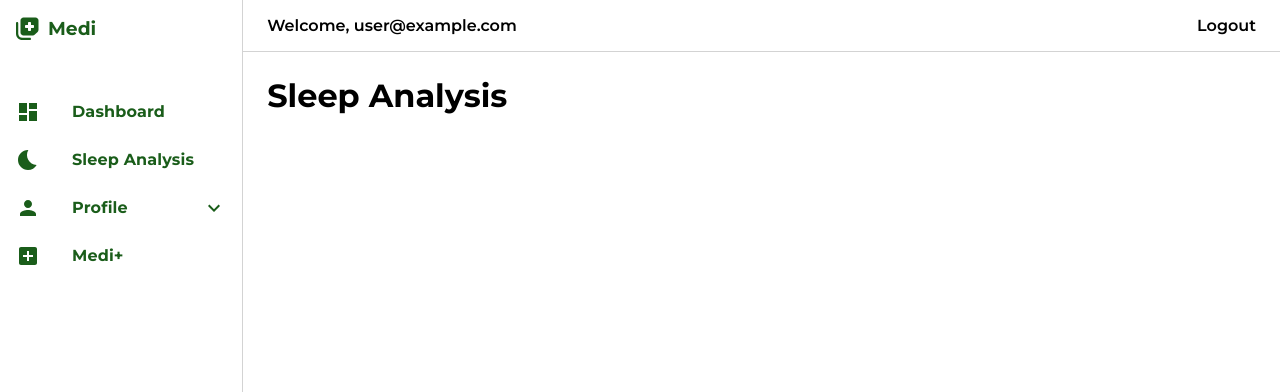
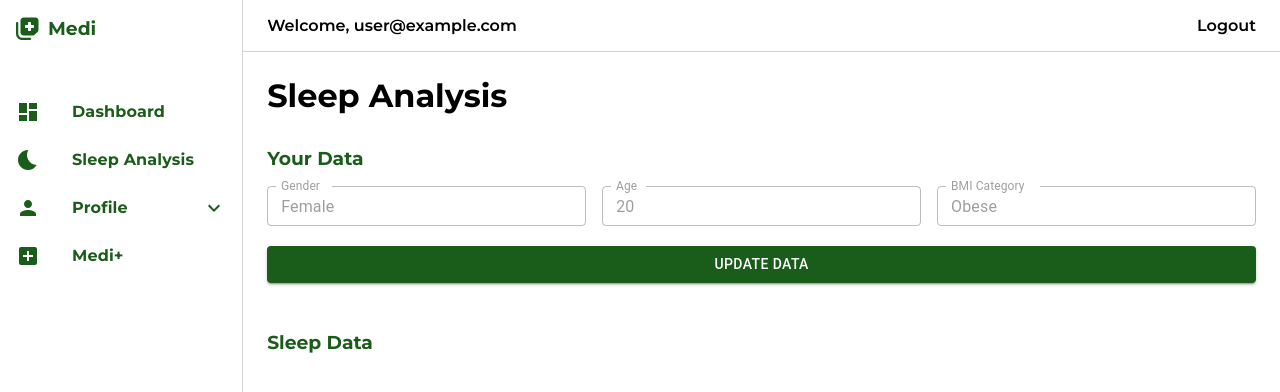
Before and after one commit to KevinChristian30/Medi-front-end, a Next.js app: page /sleep-analysis in a window 1280 px wide. Shown: the top 392 px of the page. Built offline with nearby package versions, Linux system fonts and the light colour scheme; no server answers; sample sign-in values are in the browser's storage.

Commit message:
Started Sleep Analysis Form

```diff
--- /dev/null
+++ b/components/forms/sleepAnalysisForm/sleepAnalysisForm.module.css
@@ -0,0 +1,30 @@
+.sleepAnalysisForm {
+  display: flex;
+  flex-direction: column;
+  gap: 48px;
+}
+
+.dataContainer {
+  display: flex;
+  flex-direction: column;
+  gap: 20px;
+}
+
+.dataContainer .line {
+  display: flex;
+  gap: 16px;
+}
+
+.userData {
+  display: flex;
+  flex-direction: column;
+  gap: 16px;
+}
+
+.navButton {
+  width: 100%;
+}
+
+.title {
+  color: var(--primary);
+}
--- a/components/forms/sleepAnalysisForm/sleepAnalysisForm.tsx
+++ b/components/forms/sleepAnalysisForm/sleepAnalysisForm.tsx
@@ -1,13 +1,16 @@
-import React from 'react'
+import { Button, TextField } from '@mui/material';
+import React, { useState } from 'react'
+import style from './sleepAnalysisForm.module.css'
+import Link from 'next/link';
 
 interface FormValues {
-  gender: String;
+  gender: string;
   age: number;
+  BMICategory: string;
   sleepDuration: number;
   qualityOfSleep: number;
   physicalActivity: number;
   stressLevel: number;
-  BMICategory: String;
   bloodPressure: number;
 }
 
@@ -15,10 +18,66 @@ interface FormErrors {
 }
 
 const SleepAnalysisForm = () => {
+  const [formValues, setFormValues] = useState<FormValues>({
+    gender: 'Female',
+    age: 20,
+    BMICategory: 'Obese',
+    sleepDuration: 0,
+    qualityOfSleep: 0,
+    physicalActivity: 0,
+    stressLevel: 1,
+    bloodPressure: 0
+  });
+
   return (
-    <form>
+    <div className={style.sleepAnalysisForm}>
+      <div className={style.userData}>
+        <h3 className={style.title}>Your Data</h3>
+        <div className={style.dataContainer}>
+          <div className={style.line}>
+            <TextField
+              disabled
+              label="Gender"
+              fullWidth
+              value={formValues.gender}
+              size='small'
+            />
+            <TextField
+              disabled
+              label="Age"
+              fullWidth
+              value={formValues.age}
+              size='small'
+            />
+            <TextField
+              disabled
+              label="BMI Category"
+              fullWidth
+              value={formValues.BMICategory}
+              size='small'
+            />
+          </div>
+          <div className={style.line}>
+            <Link href='/my-data' className={style.navButton}>
+              <Button
+                variant="contained"
+                fullWidth
+              >
+                Update Data
+              </Button>
+            </Link>
+          </div>
+        </div>
+      </div>
+      <form>
+        <div className={style.line}>
+          <h3 className={style.title}>Sleep Data</h3>
+          <div className={style.dataContainer}>
 
-    </form>
+          </div>
+        </div>
+      </form>
+    </div>
   )
 }
 
--- a/components/forms/userDataForm/userDataForm.tsx
+++ b/components/forms/userDataForm/userDataForm.tsx
@@ -222,6 +222,8 @@ const UserDataForm = () => {
             isError: true,
             message: 'Date of birth must be filled.'
           };
+
+          return false;
         }
 
         if (dateOfBirth.setHours(0, 0, 0, 0) >= today.setHours(0, 0, 0, 0)) {
```
Also changed, not shown: pages/my-data/index.tsx (+1 -7 lines), components/forms/sleepAnalysisForm/sleepAnalysisForm.css (deleted).
